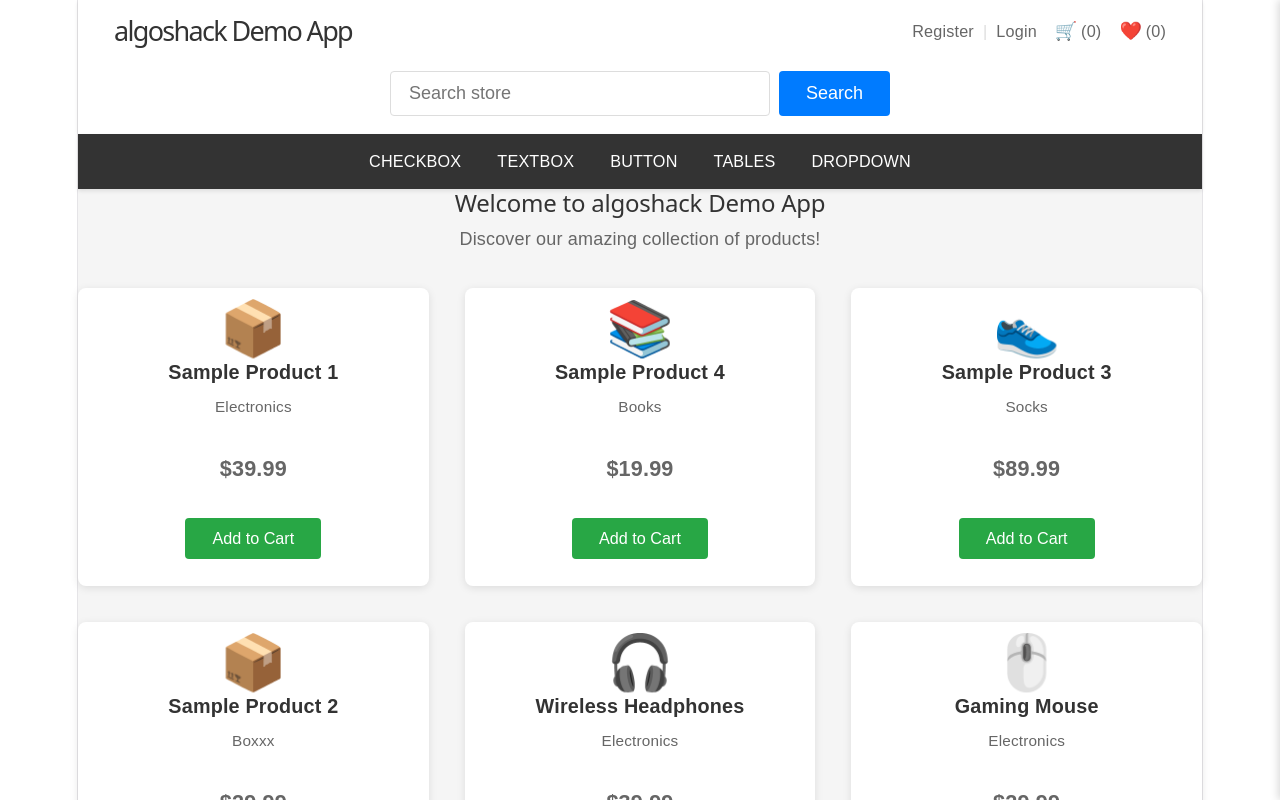
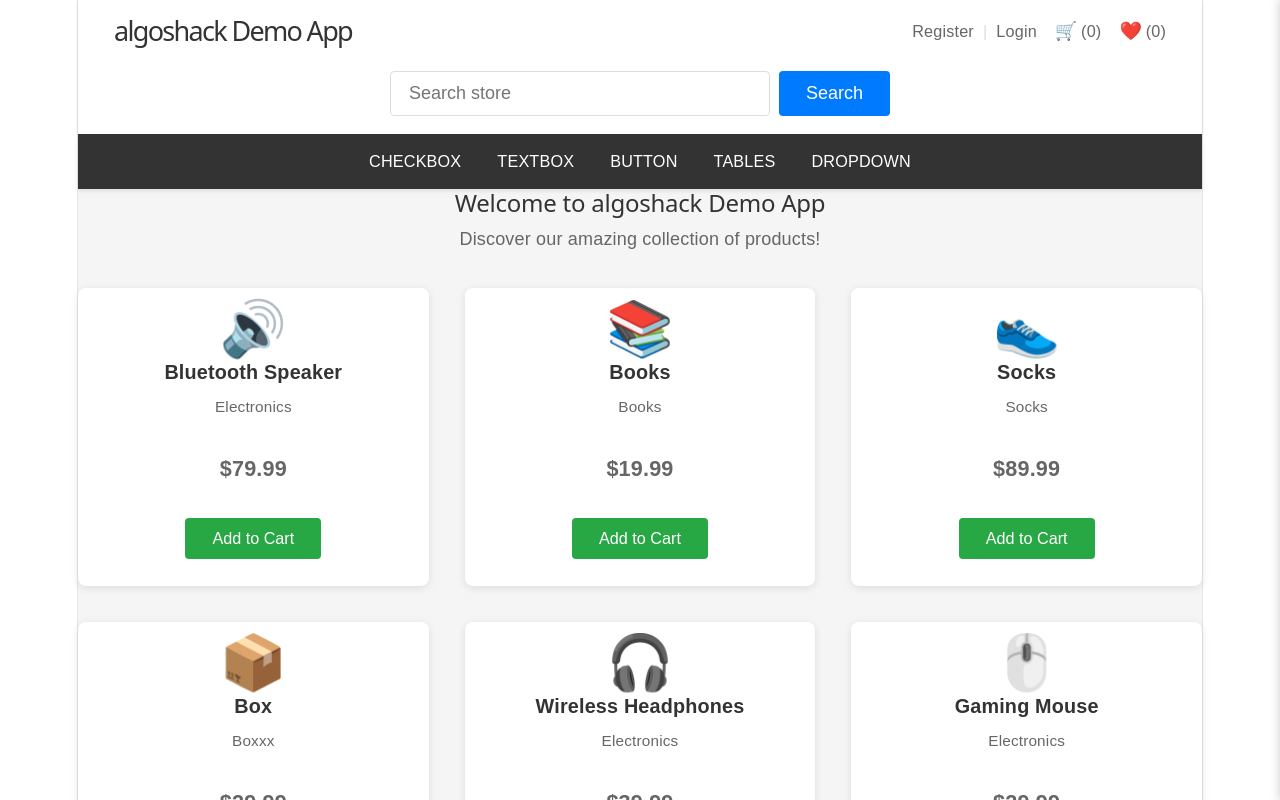
Before and after one commit to vivekkumarsingh001/autohealDemoApp, a React (Vite) app: page / in a window 1280 px wide. Shown: the top 800 px of the page. Built offline with nearby package versions, Linux system fonts and the light colour scheme.

Commit message:
rename names

```diff
--- a/src/components/Home.jsx
+++ b/src/components/Home.jsx
@@ -7,15 +7,15 @@ const Home = ({ addToCart, cartCount }) => {
 
     {
       id: 1,
-      name: "Sample Product 1",
-      price: "$39.99",
-      icon: "📦",
+      name: "Bluetooth Speaker",
+      price: "$79.99",
+      icon: "🔊",
       category: "Electronics",
       addedToCart: false,
     },
     {
       id: 4,
-      name: "Sample Product 4",
+      name: "Books",
       price: "$19.99",
       icon: "📚",
       category: "Books",
@@ -23,7 +23,7 @@ const Home = ({ addToCart, cartCount }) => {
     },
         {
       id: 3,
-      name: "Sample Product 3",
+      name: "Socks",
       price: "$89.99",
       icon: "👟",
       category: "Socks",
@@ -31,7 +31,7 @@ const Home = ({ addToCart, cartCount }) => {
     },
     {
       id: 5,
-      name: "Sample Product 2",
+      name: "Box",
       price: "$29.99",
       icon: "📦",
       category: "Boxxx",
```
